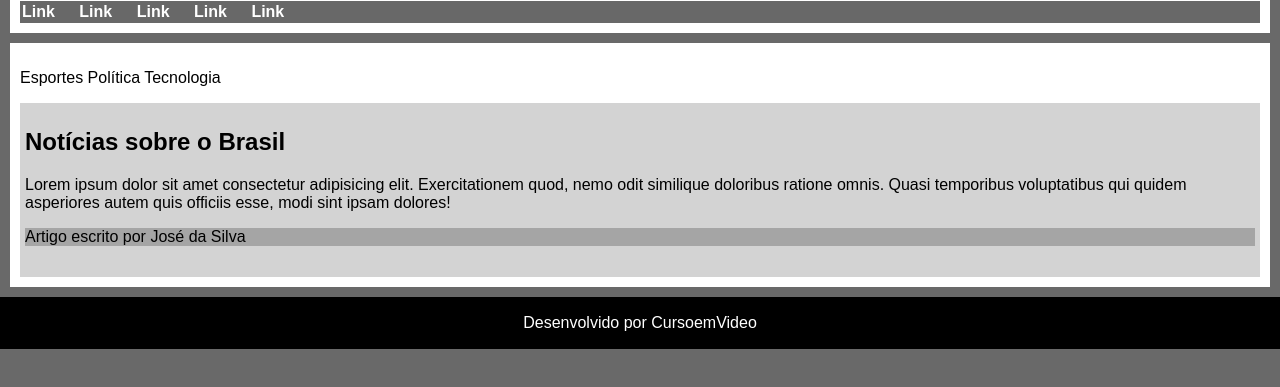
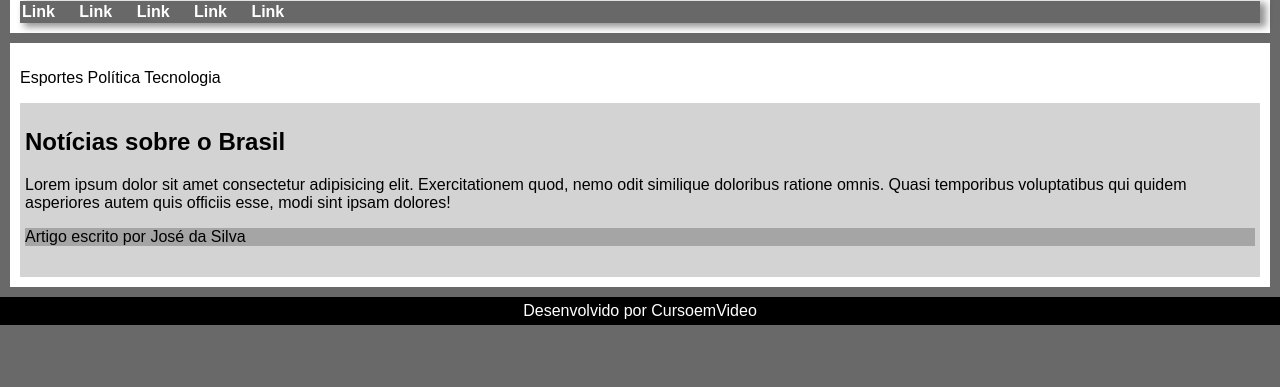
Before and after one commit to Mateus333/revisao-do-curso-de-html-e-css, a plain HTML site: page ex021/caixa02.html in a window 1280 px wide. Shown: the part 99-486 px from the top of the page. Drawn offline with Linux system fonts and the light colour scheme.

Commit message:
Revisão de Sombra nas Caixas

```diff
--- a/ex021/caixa02.html
+++ b/ex021/caixa02.html
@@ -19,11 +19,13 @@
 
         header > h1 {
             text-align: center;
+            box-shadow: 2px 1px 14px 6px rgba(0, 0, 0, 0.473);
         }
 
         nav {
             background-color: rgb(104, 104, 104);
             padding: 2px;
+            box-shadow: 5px 3px 7px 1px rgba(0, 0, 0, 0.425);
         }
 
         nav > a {
@@ -56,7 +58,11 @@
             background-color: black;
             color: white;
             text-align: center;
-            padding: 1px;
+            padding: 5px;
+            margin: 0px;
+        }
+
+        footer > p {
             margin: 0px;
         }
     </style>
```
